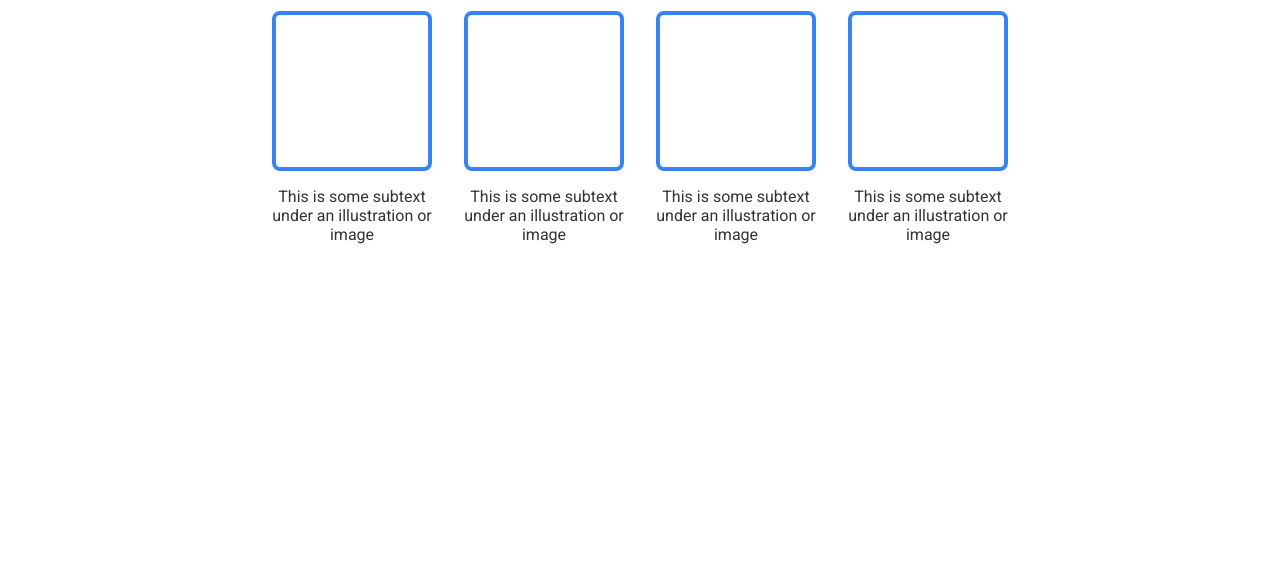
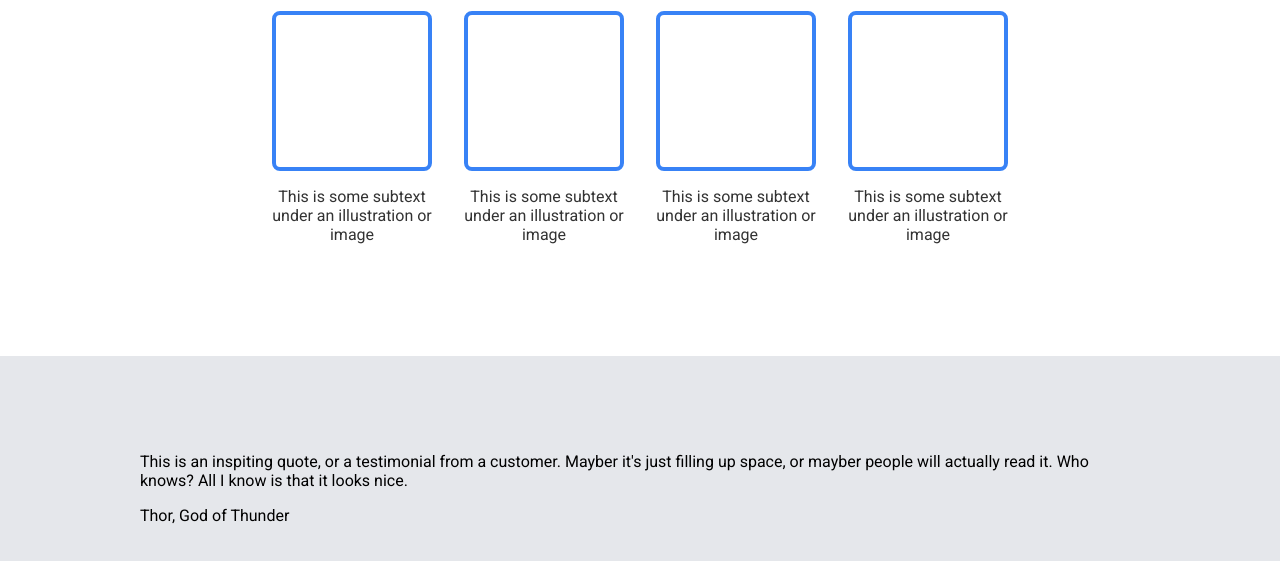
Before and after one commit to rktme/odin-landing_page, a plain HTML site: page index.html in a window 1280 px wide. Shown: the part 626-1187 px from the top of the page. Before the commit the page ends 982 px from the top, so only its background shows below. Drawn offline with Linux system fonts and the light colour scheme.

Commit message:
add testimonial section

```diff
--- a/index.html
+++ b/index.html
@@ -93,6 +93,18 @@
                 </ul>
             </div>
         </div>
+        <div class="section" id="testimonial">
+            <div class="container">
+                <div class="quote">
+                    <p class="text">
+                        This is an inspiting quote, or a testimonial from a customer. Mayber it's just filling up space, or mayber people will actually read it. Who knows? All I know is that it looks nice.
+                    </p>
+                    <div class="author">
+                        Thor, God of Thunder
+                    </div>
+                </div>
+            </div>
+        </div>
     </div>
 </body>
 
--- a/style.css
+++ b/style.css
@@ -47,6 +47,9 @@ p{
 }
 .section#feature{
     padding-top: 4rem;
+}
+.section#testimonial{
+    background-color: var(--color-secondary);
 }
 #hero{
     background: var(--color-primary);
@@ -156,3 +159,5 @@ ul.list li.list-item .text{
     color: #333;
     text-align: center;
 }
+
+/* Testimonial Quote */
```
